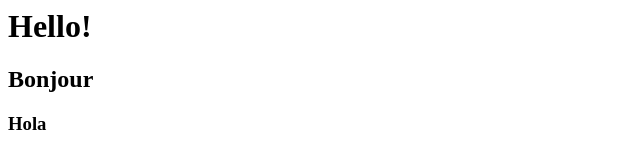
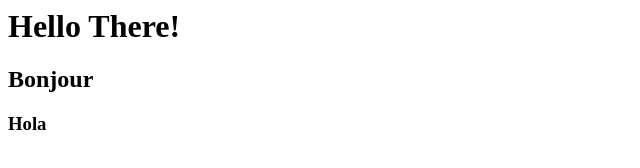
Before and after one commit to derxiang/RideShare-WebApp, a plain HTML site: page index.html in a window 1280 px wide. Shown: the whole page, without its empty margins (0-640 px from the left). Drawn offline with Linux system fonts and the light colour scheme.

Commit message:
Update index.html

```diff
--- a/index.html
+++ b/index.html
@@ -1,3 +1,3 @@
-<h1>Hello!</h1>
+<h1>Hello There!</h1>
 <h2>Bonjour</h2>
 <h3>Hola</h3>
```
